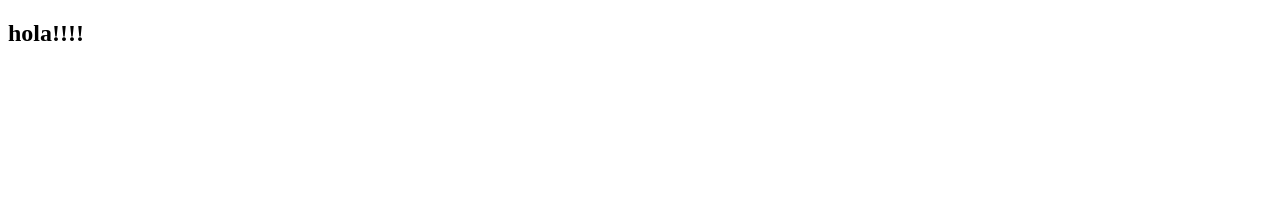
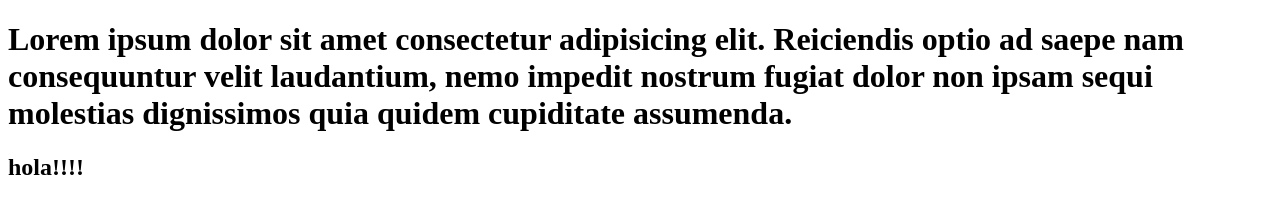
Before and after one commit to gitrubito/mi-primer-repo, a plain HTML site: page hola.html in a window 1280 px wide. Drawn offline with Linux system fonts and the light colour scheme.

Commit message:
cambios en hola.html agregue lorem

```diff
--- a/hola.html
+++ b/hola.html
@@ -7,6 +7,7 @@
     <title>Document</title>
 </head>
 <body>
+  <h1>Lorem ipsum dolor sit amet consectetur adipisicing elit. Reiciendis optio ad saepe nam consequuntur velit laudantium, nemo impedit nostrum fugiat dolor non ipsam sequi molestias dignissimos quia quidem cupiditate assumenda.</h1>
   <h2>hola!!!!</h2>
 </body>
 </html>
```
